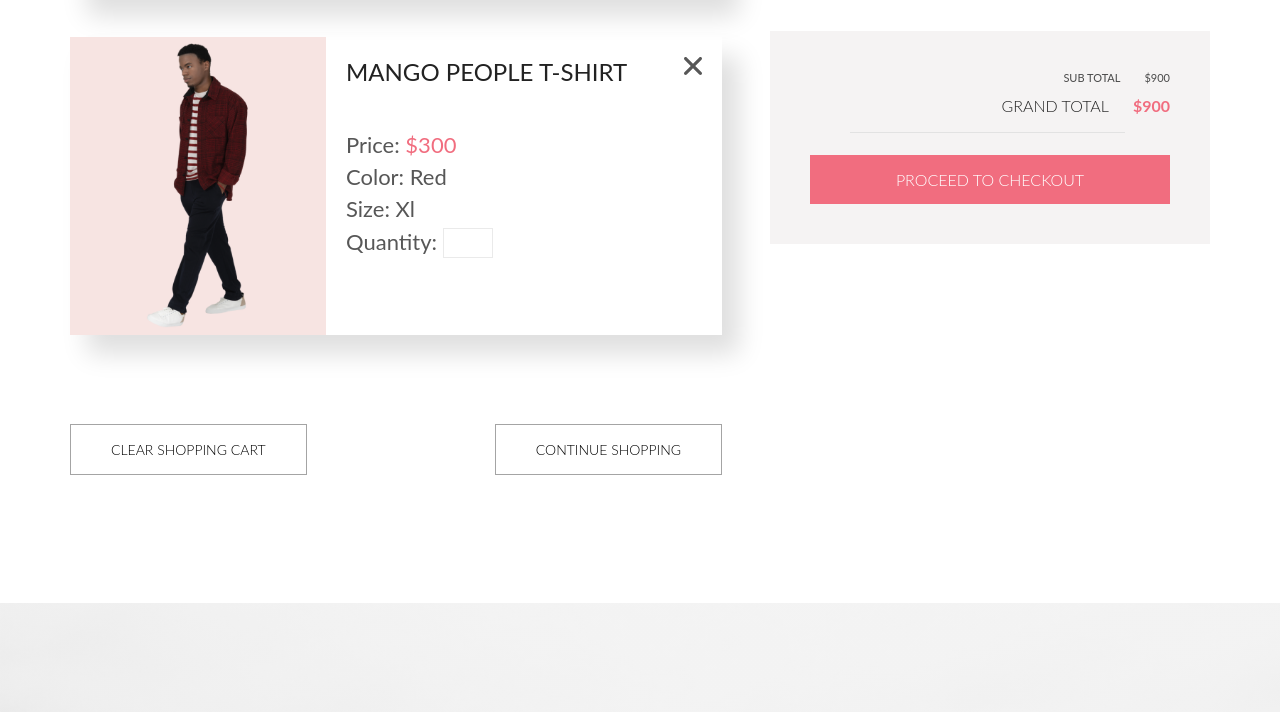
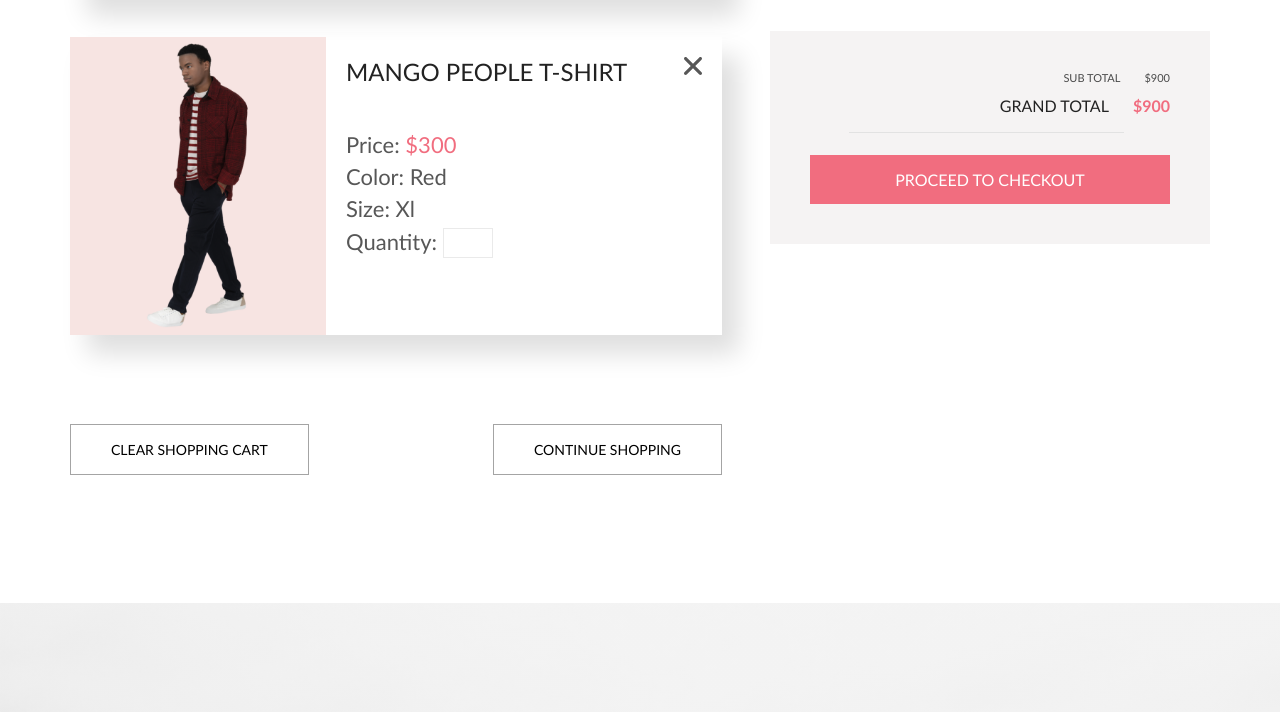
Before and after one commit to NikitaZharikov/Shop_HTML-CSS, a plain HTML site: page cart.html in a window 1280 px wide. Shown: the part 622-1334 px from the top of the page. Drawn offline with Linux system fonts and the light colour scheme.

Commit message:
проверка на css валидаторе

```diff
--- a/style.css
+++ b/style.css
@@ -21,7 +21,7 @@
     font-family: 'Lato';
     font-style: normal;
     font-weight: 400;
-    src: local('Lato') url(font/Lato-Regular.woff);
+    src: url(font/Lato-Regular.woff);
 }
 
 /* font bold */
@@ -29,7 +29,7 @@
     font-family: 'Lato';
     font-style: normal;
     font-weight: 700;
-    src: local('Lato') url(font/Lato-Bold.woff);
+    src: url(font/Lato-Bold.woff);
 }
 
 /* font black */
@@ -37,7 +37,7 @@
     font-family: 'Lato';
     font-style: normal;
     font-weight: 900;
-    src: local('Lato') url(font/Lato-Black.woff);
+    src: url(font/Lato-Black.woff);
 }
 
 /* font italic */
@@ -45,7 +45,7 @@
     font-family: 'Lato';
     font-style: italic;
     font-weight: 400;
-    src: local('Lato') url(font/Lato-Italic.woff);
+    src: url(font/Lato-Italic.woff);
 }
 
 /* HEADER start ________________________________________*/
```
